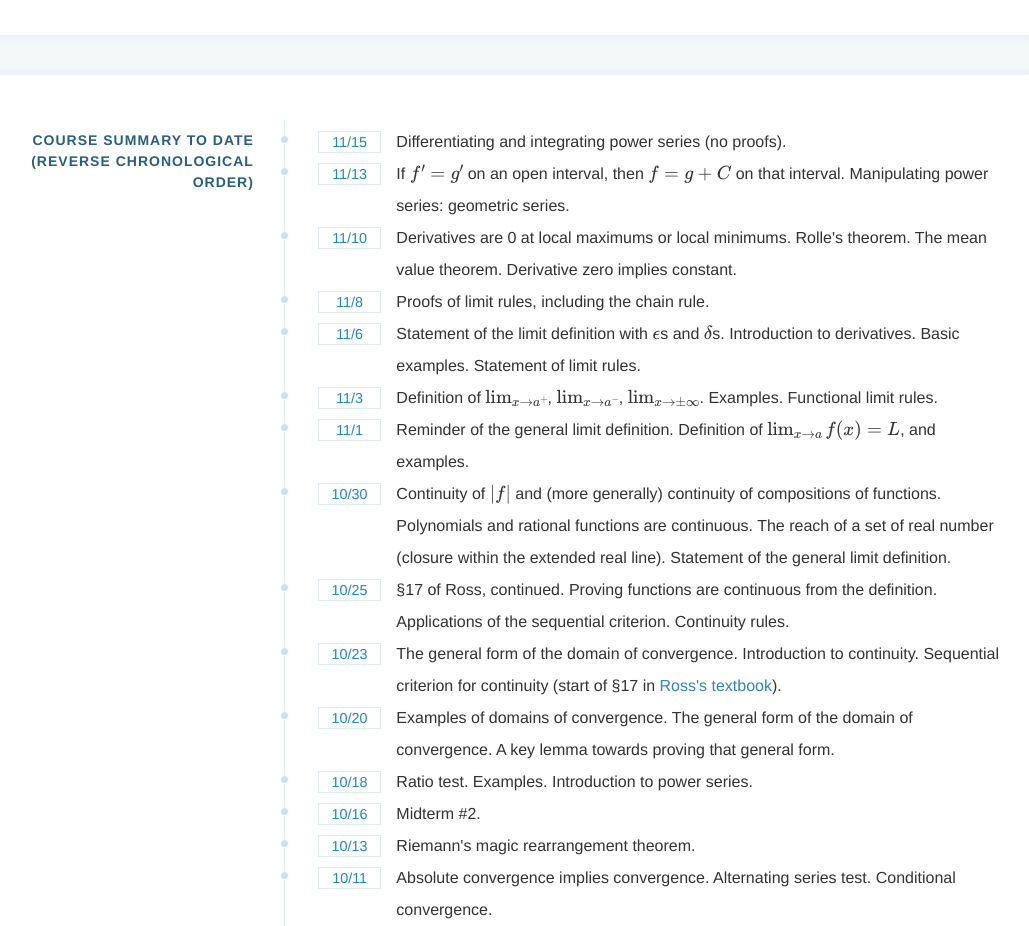
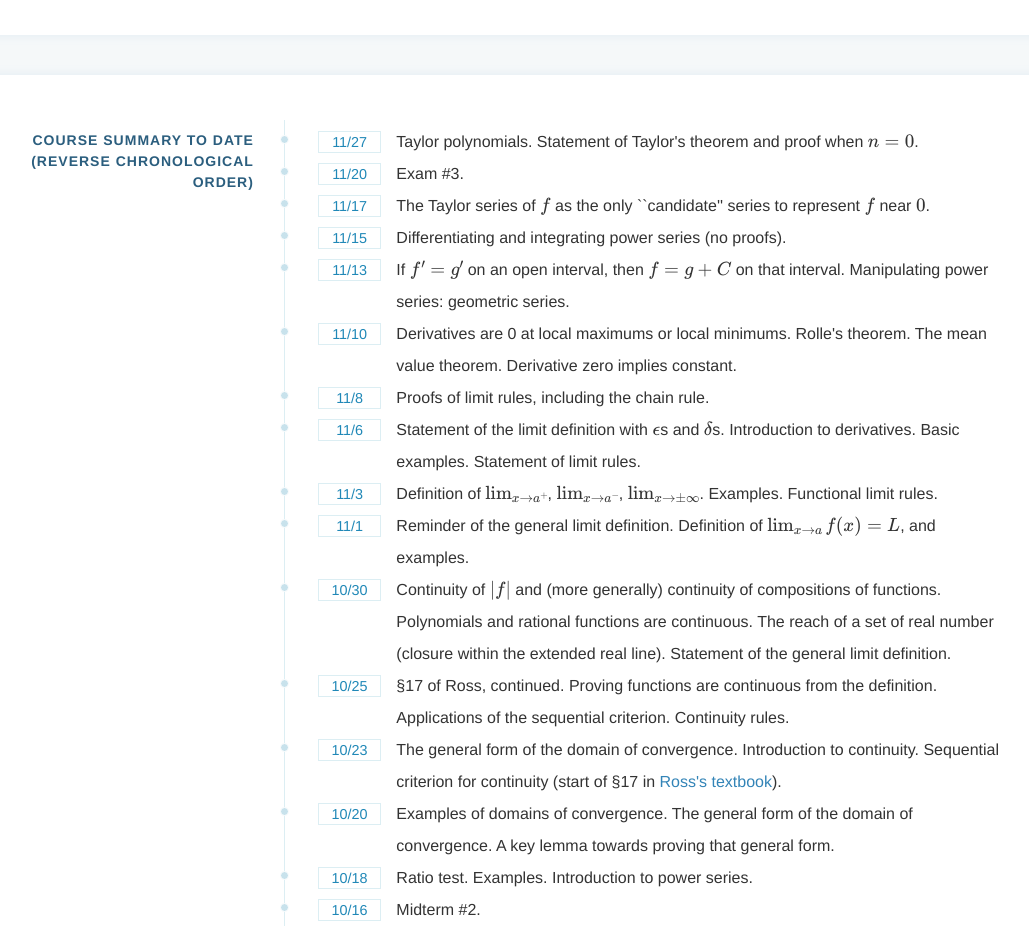
Before and after one commit to twonth/twonth.github.io, a plain HTML site: page 3100f23.html in a window 1280 px wide. Shown: the part 1200-2126 px from the top of the page, without its empty margins (86-1115 px from the left). Drawn offline with nearby package versions, Linux system fonts and the light colour scheme; some packages are replaced by stand-ins of ours; a script that the page names is missing; files whose address does not match are found by name; a web font is replaced by a local one.

Commit message:
course updates

```diff
--- a/3100f23.html
+++ b/3100f23.html
@@ -121,6 +121,7 @@
                                             </div>
                                             <div class="module-content col-sm-9">
                                                 <ul class="assignment-list">
+
                                                     <li class="with-bullet"><span class="col-md-9 assignment-name">Exam #3 review sheet/study guide</span><span class="col-md-2 due-date"></span><span class="col-md-1"><a href="http://pollack.uga.edu/3100f23/exam3review.pdf" class="btn btn--sm btn-pdf">PDF</a></span>
                                                     </li>
                                                     <li class="with-bullet"><span class="col-md-9 assignment-name">Assignment #7</span><span class="col-md-2 due-date">due 11/10</span><span class="col-md-1"><a href="http://pollack.uga.edu/3100f23/hw7.pdf" class="btn btn--sm btn-pdf">PDF</a></span>
@@ -164,6 +165,13 @@
                                             </div>
                                              <div class="module-content col-sm-9">
                                                 <ul class="course-summary-to-date">
+                                                    <li class="with-bullet"><span class="course-date col-sm-1">11/27</span><span class="course-task col-md-10">Taylor polynomials. Statement of Taylor's theorem and proof when $n=0$.
+                                                    </span></li>
+                                                    <li class="with-bullet"><span class="course-date col-sm-1">11/20</span><span class="course-task col-md-10">Exam #3.
+                                                    </span></li>
+                                                    <li class="with-bullet"><span class="course-date col-sm-1">11/17</span><span class="course-task col-md-10">The Taylor series of $f$ as the only ``candidate'' series to represent $f$ near $0$.
+                                                    </span></li>
+
                                                     <li class="with-bullet"><span class="course-date col-sm-1">11/15</span><span class="course-task col-md-10">Differentiating and integrating power series (no proofs).
                                                     </span></li>
 
```
Also changed, not shown: 8440f23.html (+7 -0 lines).
